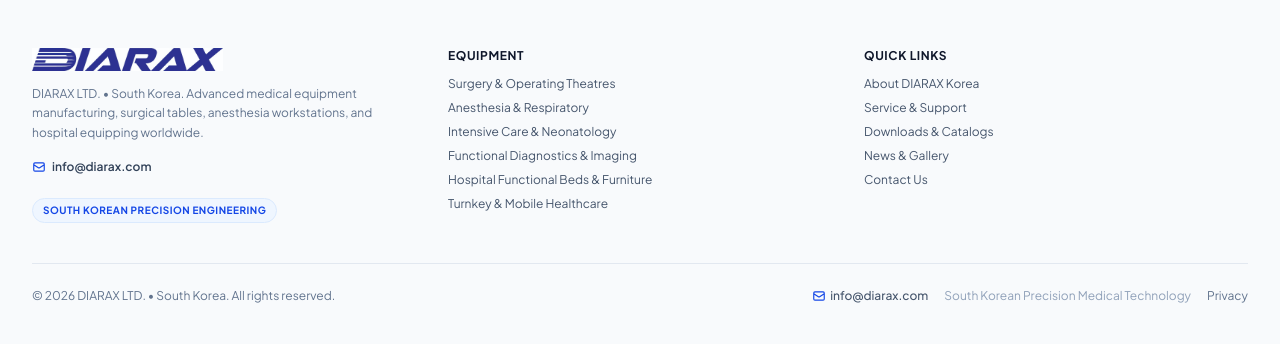
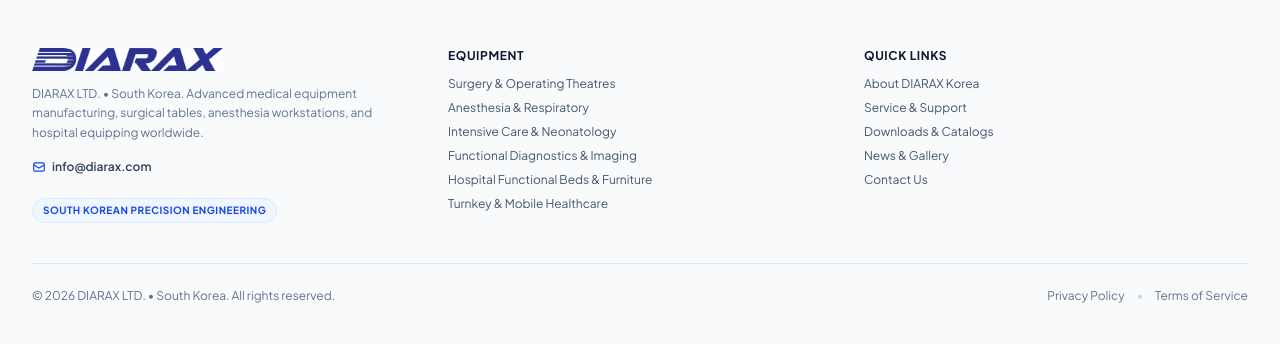
Before and after one commit to Masum-WebD/diarax, a Laravel app: page /about in a window 1280 px wide. Shown: the part 1974-2318 px from the top of the page. Run offline with Laravel 12, Linux system fonts and the light colour scheme; data comes from the database, SQL or seed files in the repository; data that the repository does not hold is empty; style sheets or scripts are compiled from the project's sources.

Commit message:
Remove email and South Korean Precision Medical Technology from bottom copyright bar

```diff
--- a/resources/views/layouts/app.blade.php
+++ b/resources/views/layouts/app.blade.php
@@ -280,13 +280,10 @@
             <!-- Bottom Copyright -->
             <div class="pt-6 flex flex-col sm:flex-row items-center justify-between text-xs text-slate-500 gap-3">
                 <p>&copy; {{ date('Y') }} DIARAX LTD. &bull; South Korea. All rights reserved.</p>
-                <div class="flex items-center space-x-4">
-                    <a href="mailto:info@diarax.com" class="text-slate-600 hover:text-blue-700 font-medium flex items-center">
-                        <svg class="w-3.5 h-3.5 mr-1 text-blue-700" fill="none" stroke="currentColor" viewBox="0 0 24 24"><path stroke-linecap="round" stroke-linejoin="round" stroke-width="2" d="M3 8l7.89 5.26a2 2 0 002.22 0L21 8M5 19h14a2 2 0 002-2V7a2 2 0 00-2-2H5a2 2 0 00-2 2v10a2 2 0 002 2z"/></svg>
-                        <span>info@diarax.com</span>
-                    </a>
-                    <span class="text-slate-400">South Korean Precision Medical Technology</span>
-                    <a href="{{ route('contact') }}" class="hover:text-blue-700">Privacy</a>
+                <div class="flex items-center space-x-3 text-slate-500">
+                    <a href="{{ route('contact') }}" class="hover:text-blue-700 transition">Privacy Policy</a>
+                    <span class="text-slate-300">&bull;</span>
+                    <a href="{{ route('contact') }}" class="hover:text-blue-700 transition">Terms of Service</a>
                 </div>
             </div>
         </div>
```
Also changed, not shown: tests/Feature/MedicalPortalTest.php (+0 -1 lines).
